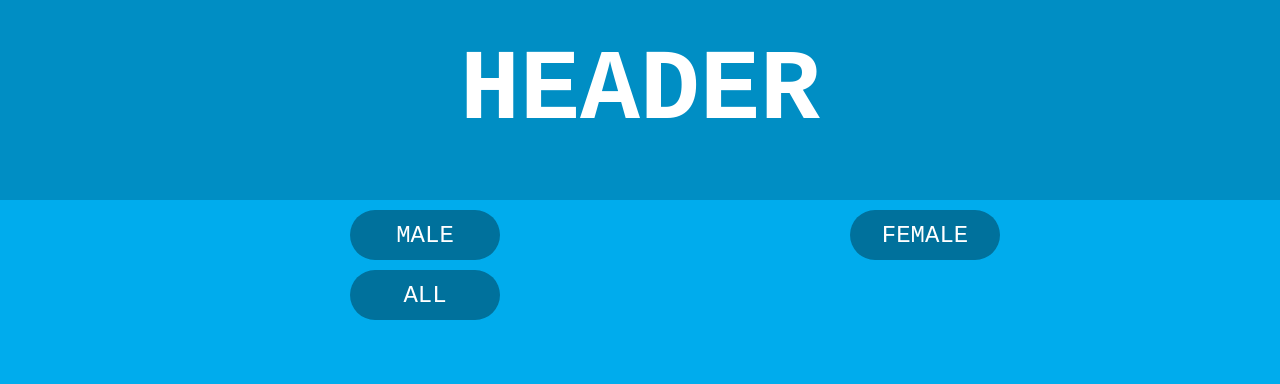
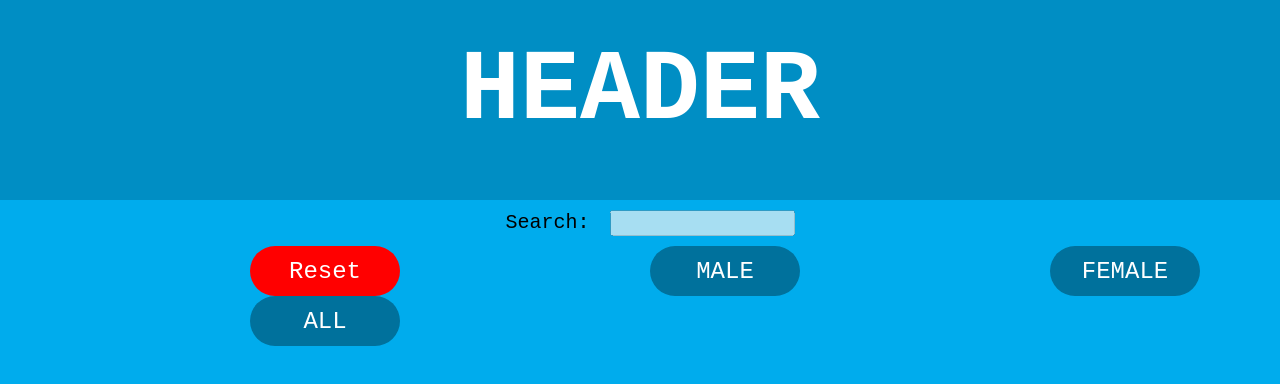
Before and after one commit to djole1998/ReactProject04, a React (Create React App) app: page / in a window 1280 px wide. Shown: the top 384 px of the page. Built offline with nearby package versions, Linux system fonts and the light colour scheme.

Commit message:
search input

```diff
--- a/src/ContactsList/Contact/Contact.css
+++ b/src/ContactsList/Contact/Contact.css
@@ -1,29 +1,35 @@
 body {
     font-family: "Courier New", sans-serif;
+    background-color: #00aced;
+}
 
-}
 td {
     width: 30%;
     margin-left: 250px;
-    padding-top: 75px;
     display: inline-block;
     font-size: 45px;
-}
-
-div {
-    height: 850px;
-    background-color: #00aced;
+    padding-top:40px;
 }
 
 button{
     font-family: "Courier New", sans-serif;
     width: 150px;
     height: 50px;
-    margin-left:350px;
-    margin-top:10px;
+    margin-left:250px;
     background-color: #00719c;
     border: none;
     color:white;
     border-radius: 25px;
     font-size: x-large;
 }
+.search {
+    padding: 10px;
+    text-align: center;
+}
+.search label {
+    padding:20px;
+    font-size: 20px;
+}
+.search input {
+    height: 20px;
+}
--- a/src/ContactsList/Contact/Contact.scss
+++ /dev/null
@@ -1,27 +0,0 @@
-body {
-    font-family: "Courier New", sans-serif;
-    background-color: #00aced;
-}
-
-td {
-    width: 30%;
-    margin-left: 250px;
-    display: inline-block;
-    font-size: 45px;
-    padding-top:40px;
-}
-
-button{
-    font-family: "Courier New", sans-serif;
-    width: 150px;
-    height: 50px;
-    margin-left:250px;
-    background-color: #00719c;
-    border: none;
-    color:white;
-    border-radius: 25px;
-    font-size: x-large;
-}
-.nesto {
-    border: 1px solid black;
-}
--- a/src/ContactsList/ContactsList.js
+++ b/src/ContactsList/ContactsList.js
@@ -1,16 +1,18 @@
 import React, {Component} from 'react';
 import Contact from './Contact/Contact';
-import classes from './Contact/Contact.css';
+import {classes} from './Contact/Contact.css';
 
 class ContactsList extends Component {
     constructor(props) {
         super(props);
         this.state = {
             filteredContacts: [],
+            search: '',
+            isDisabled: true
         }
     }
 
-    renderFunction(e) {
+    showUsers(e) {
         const filtered = this.props.contacts.filter((contact) => {
             if (e === 'Male') {
                 return contact.gender === 'Male';
@@ -22,8 +24,22 @@ class ContactsList extends Component {
         });
         this.setState({
             filteredContacts: filtered,
+            isDisabled: false
         });
-        console.log(filtered);
+    }
+
+    searchContacts(event) {
+        this.setState({
+            search: event.target.value
+        })
+    }
+
+    resetUsers() {
+        this.setState({
+            filteredContacts: [],
+            search: '',
+            isDisabled: true
+        })
     }
 
     // renderMale() {
@@ -50,20 +66,29 @@ class ContactsList extends Component {
     //     })
     // };
 
-
     render() {
-
-        const contacts = this.state.filteredContacts;
+        const searchedContacts = this.state.filteredContacts.filter(contact => {
+            let name = contact.first_name.toLowerCase().indexOf(this.state.search.toLowerCase()) !== -1;
+            let email = contact.email.toLowerCase().indexOf(this.state.search.toLowerCase()) !== -1;
+            return name, email;
+        });
         return (
-            <div className="nesto">
-                <button className={classes.button} onClick={this.renderFunction.bind(this, 'Male')}>MALE</button>
-                <button className={classes.button} onClick={this.renderFunction.bind(this, 'Female')}>FEMALE</button>
-                <button className={classes.button} onClick={this.renderFunction.bind(this, 'All')}>ALL</button>
-                <tr  className={classes.ul}>
-                    {contacts.map((contact) => {
-                        return <Contact contact={contact} key={contact.id}/>
-                    })}
-                </tr>
+            <div>
+                <div className='search'>
+                    <label>Search:</label><input value={this.state.search}
+                                                 onChange={this.searchContacts.bind(this)}
+                                                 disabled={this.state.isDisabled}/>
+                </div>
+                <div>
+                    <button style={{background: "red"}} onClick={this.resetUsers.bind(this)}>Reset</button>
+                    <button onClick={this.showUsers.bind(this, 'Male')}>MALE</button>
+                    <button onClick={this.showUsers.bind(this, 'Female')}>FEMALE</button>
+                    <button onClick={this.showUsers.bind(this, 'All')}>ALL</button>
+                </div>
+                <p>
+                    {searchedContacts.map(contact => <Contact contact={contact} key={contact.id}/>
+                    )}
+                </p>
             </div>
         );
     }
```
